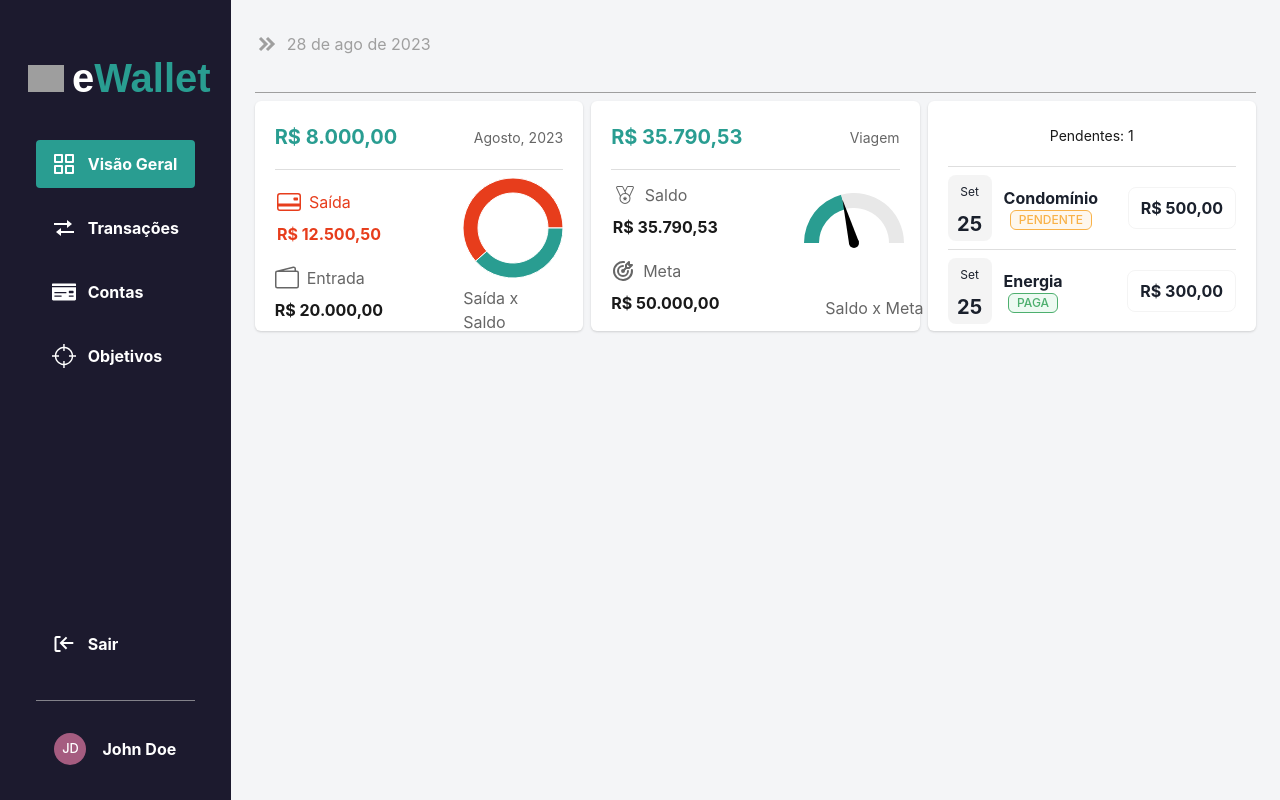
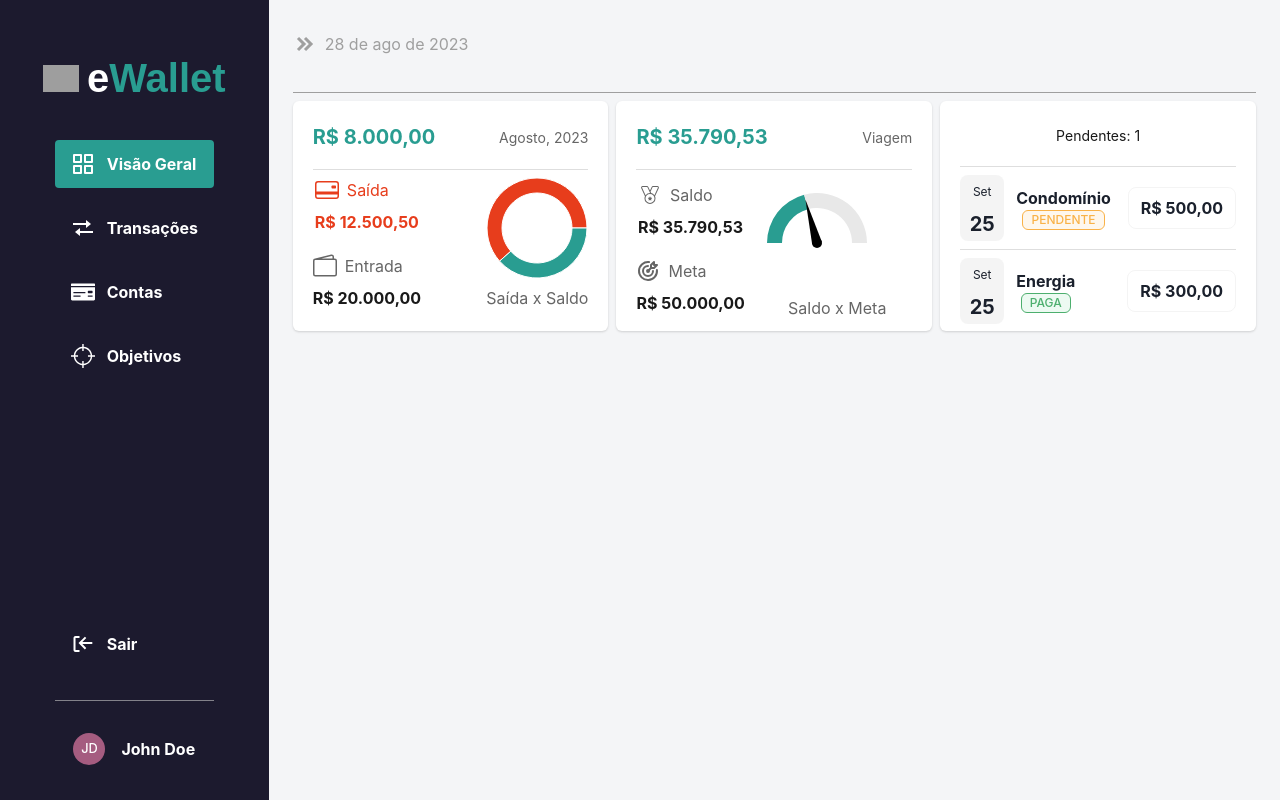
Before and after one commit to 3salles/eWallet-front, a React (Vite) app: page /home/overview in a window 1280 px wide. Built offline with nearby package versions, Linux system fonts and the light colour scheme; grey boxes are pictures that could not be loaded.

Commit message:
:lipstick: Style: Fix cards aligment ion wid screen

```diff
--- a/src/components/molecules/Card/index.tsx
+++ b/src/components/molecules/Card/index.tsx
@@ -10,7 +10,13 @@ interface CardProps extends ChakraCardProps {
 
 export default function Card({ children }: CardProps) {
   return (
-    <ChakraCard py={6} px={5} maxW="350px" w="100%" maxH="230px">
+    <ChakraCard
+      py={6}
+      px={5}
+      maxW={["100%", "350px", "400px"]}
+      w="100%"
+      maxH="230px"
+    >
       {children}
     </ChakraCard>
   );
--- a/src/components/organisms/ChartCard/index.tsx
+++ b/src/components/organisms/ChartCard/index.tsx
@@ -56,7 +56,7 @@ export const ChartCard = ({ chartData, type, legend }: ChartCardProps) => {
 
   return (
     <Card>
-      <VStack>
+      <VStack w="100%">
         <HStack as="header" justifyContent="space-between" w="100%" pb={3}>
           <Heading size="md" color="brand.500">
             {NumberUtils.moneyFormatter(chartData.amount)}
@@ -66,7 +66,7 @@ export const ChartCard = ({ chartData, type, legend }: ChartCardProps) => {
           </Text>
         </HStack>
         <Divider style={{ color: "#F4F5F7" }} />
-        <HStack w="100%" spacing={20}>
+        <HStack w="100%" justifyContent="space-between">
           <VStack spacing={5}>
             {labels[type].map((label) => (
               <CardInfo
--- a/src/components/pages/overview/index.tsx
+++ b/src/components/pages/overview/index.tsx
@@ -28,6 +28,7 @@ export const OverviewPage = () => {
         direction={["column", "row"]}
         w="100%"
         alignItems={["center"]}
+        justifyContent={["center", "center", "space-around"]}
       >
         {chartSection.map((section) => (
           <ChartCard
```
